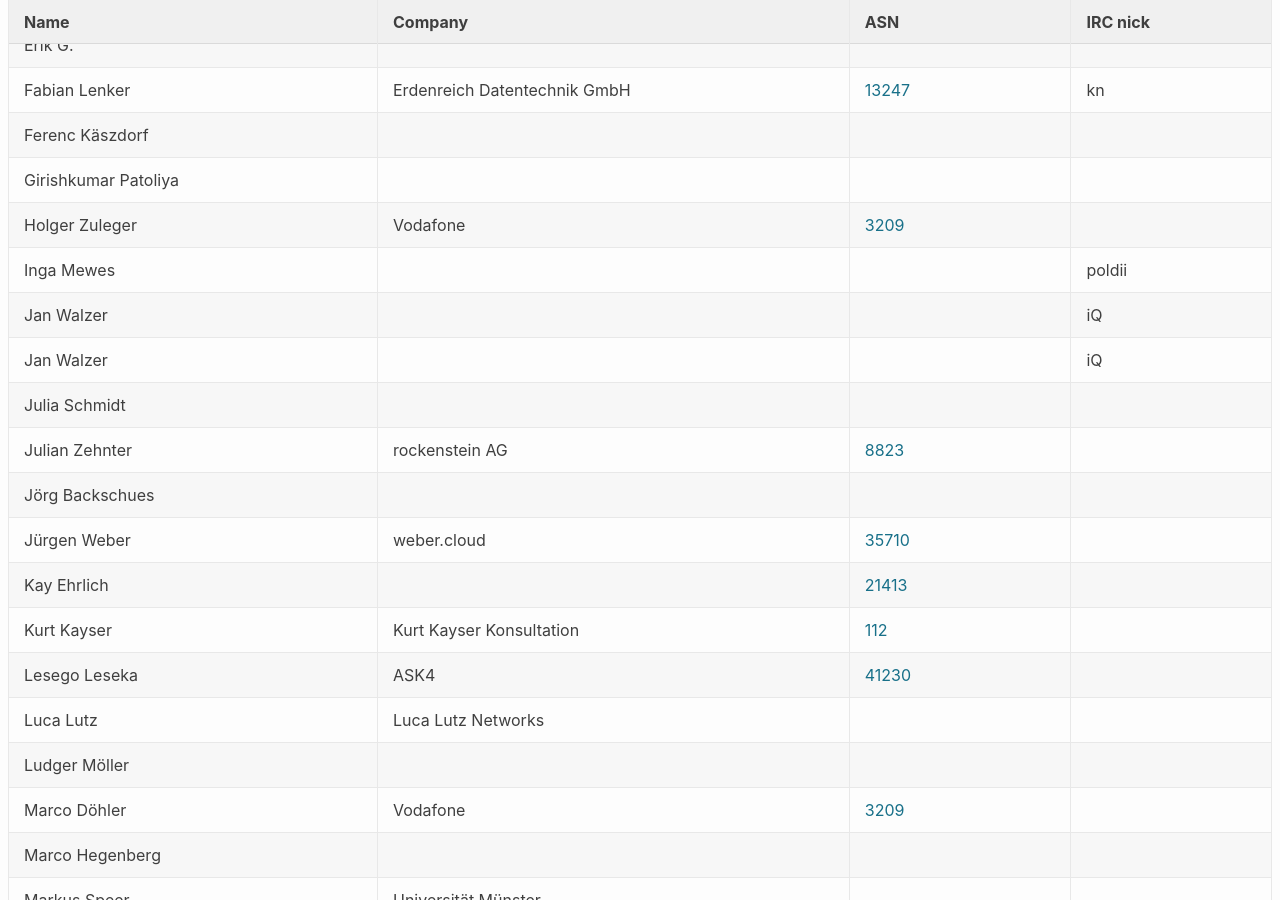
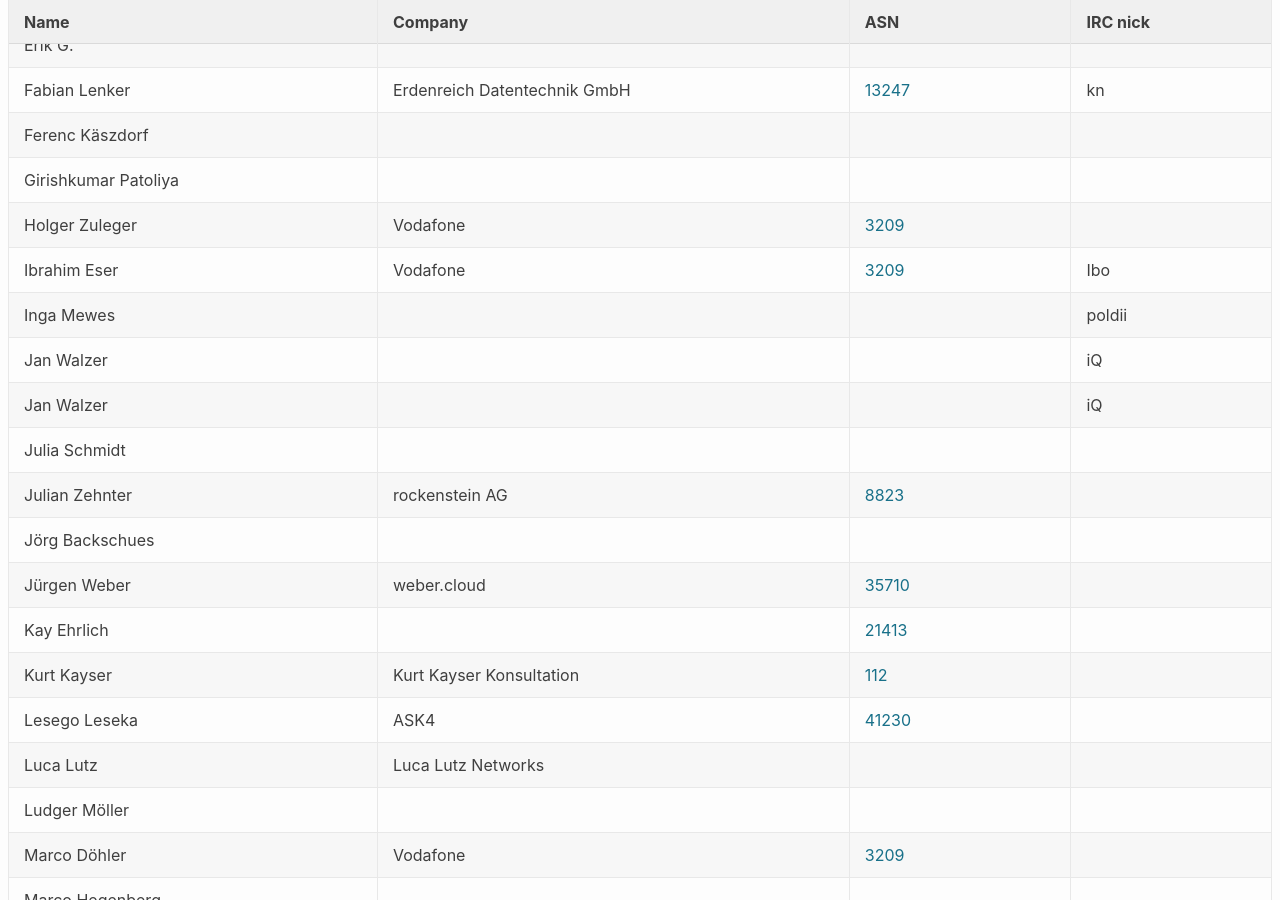
Before and after one commit to denog/pretix-attendeelist, a Jekyll site: the page built from denog15/index.md, in a window 1280 px wide and 900 px high, scrolled down 21129 px. Built offline with Jekyll 4.4.1, drawn with Linux system fonts in a browser that asks for light colours.

Commit message:
Latest data: Sun Nov 12 13:28:15 UTC 2023

```diff
--- a/_data/attendees_denog15_online.json
+++ b/_data/attendees_denog15_online.json
@@ -117,6 +117,12 @@
     "name": "Holger Zuleger",
     "company": "Vodafone",
     "irc": null,
+    "asn": "3209"
+  },
+  {
+    "name": "Ibrahim Eser",
+    "company": "Vodafone",
+    "irc": "Ibo",
     "asn": "3209"
   },
   {
```
